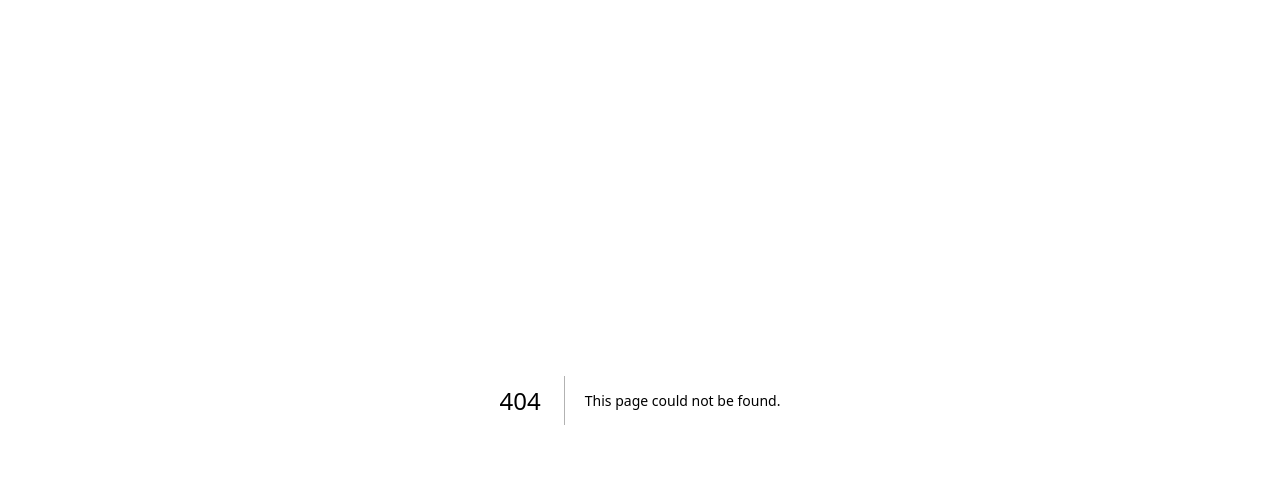
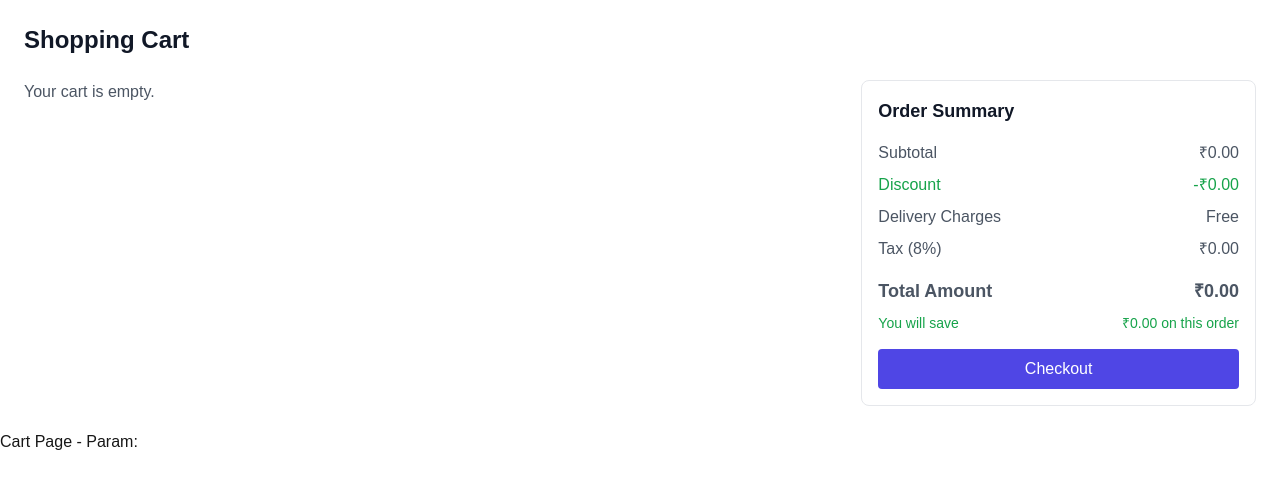
Before and after one commit to Rajasreesingamshetty5geetha/EShop, a Next.js app: page /cart in a window 1280 px wide. Before the commit this address had no page. Shown: the top 488 px of the page. Built offline with nearby package versions, Linux system fonts and the light colour scheme.

Commit message:
Add files via upload

```diff
--- /dev/null
+++ b/app/cart/CartParams.js
@@ -0,0 +1,9 @@
+"use client";
+import { useSearchParams } from "next/navigation";
+
+export default function CartParams() {
+  const searchParams = useSearchParams();
+  const paramValue = searchParams.get("someParam");
+
+  return <div>Cart Page - Param: {paramValue}</div>;
+}
--- /dev/null
+++ b/app/cart/page.js
@@ -0,0 +1,16 @@
+import { Suspense } from "react";
+import Cart from "../components/Cart/Cart";
+import CartParams from "./CartParams";
+
+export default function CartPage() {
+  return (
+    <div>
+      <Suspense fallback={<div>Loading...</div>}>
+        <Cart />
+      </Suspense>
+      <Suspense fallback={<div>Loading Params...</div>}>
+        <CartParams />
+      </Suspense>
+    </div>
+  );
+}
```
